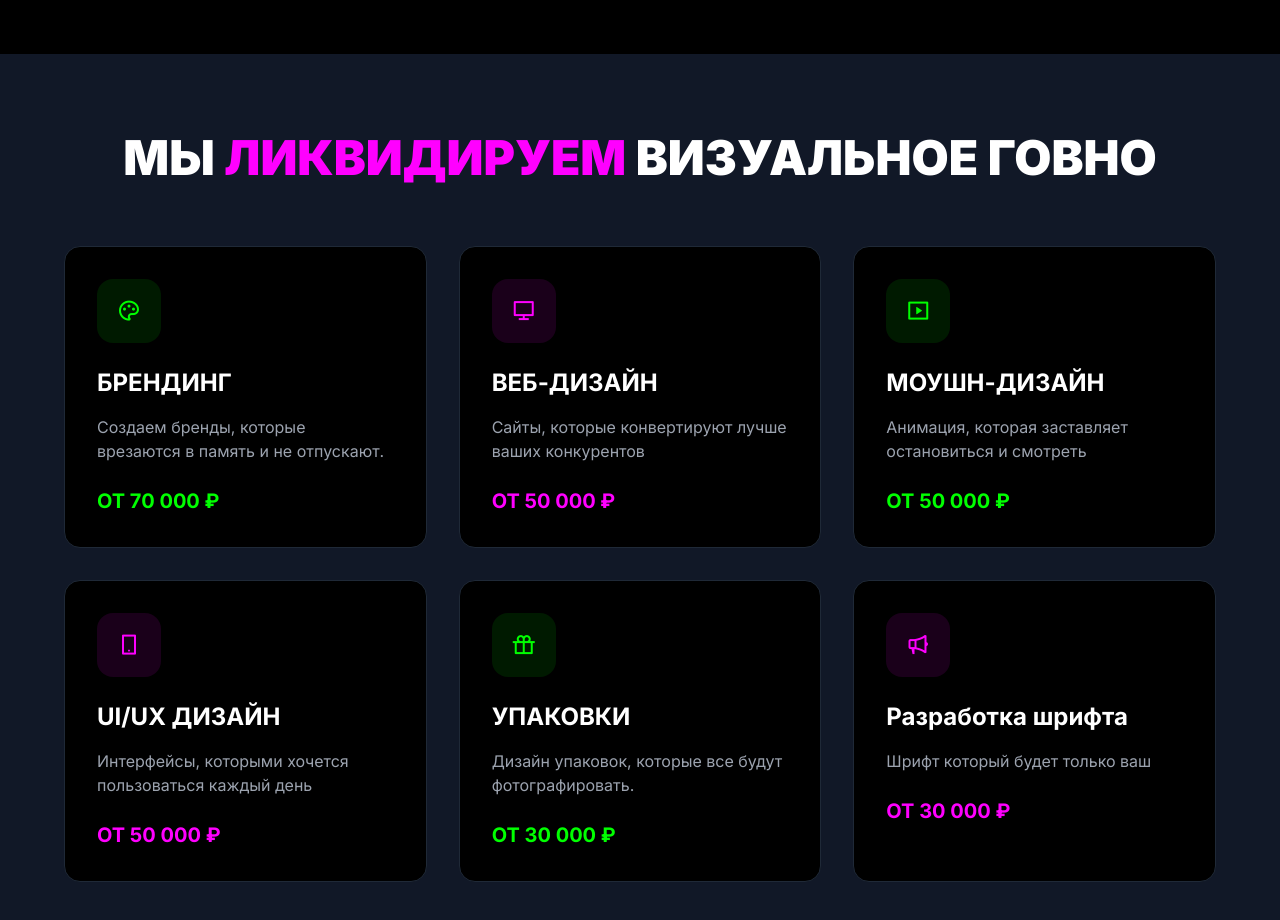
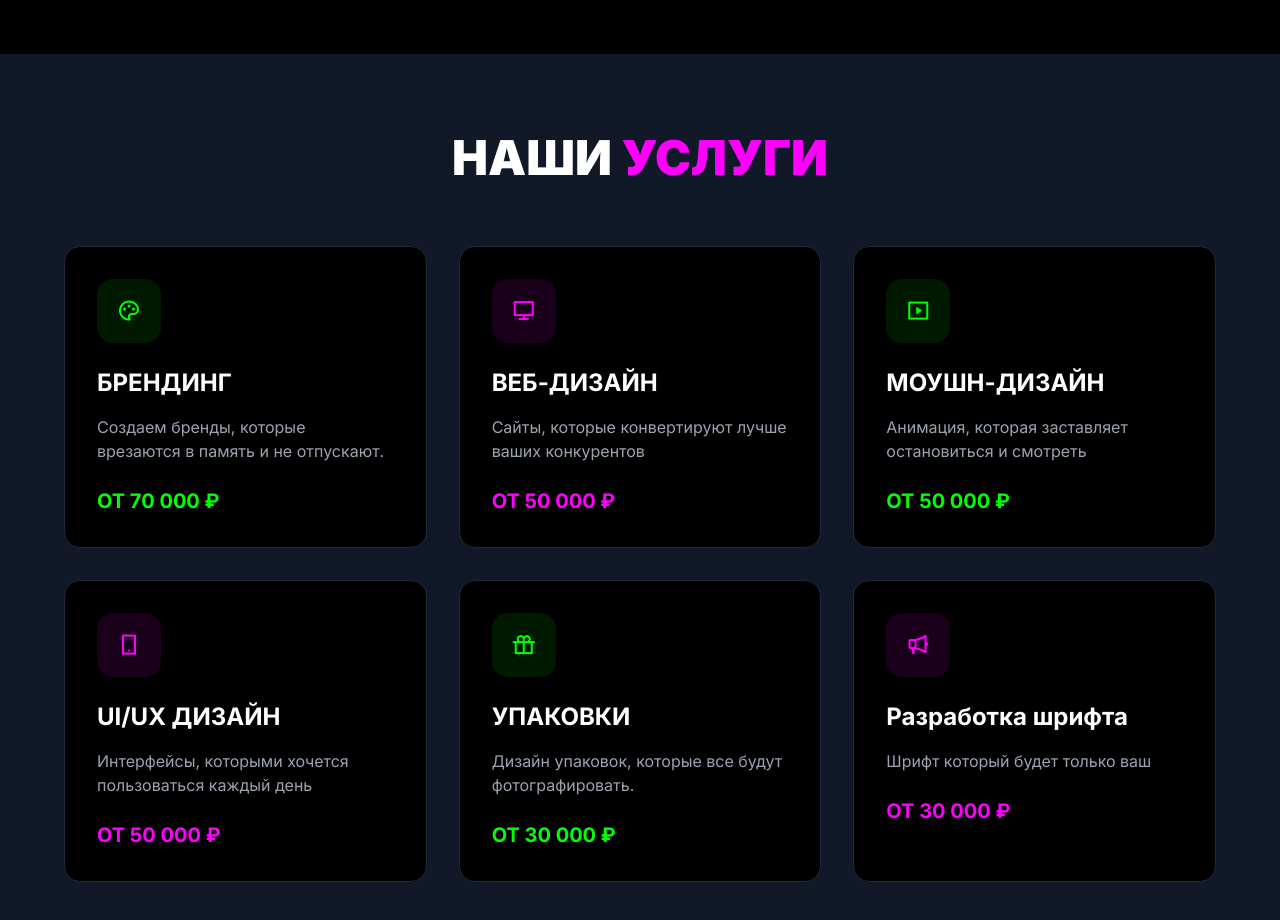
Before and after one commit to WEIXSE/wxcxw_design, a plain HTML site: page index.html in a window 1280 px wide. Shown: the part 1740-2660 px from the top of the page. Drawn offline with nearby package versions, Linux system fonts and the light colour scheme.

Commit message:
Update index.html

```diff
--- a/index.html
+++ b/index.html
@@ -341,7 +341,7 @@
     <section id="services" class="py-20 px-8 bg-gray-900">
         <div class="max-w-6xl mx-auto">
             <h2 class="text-5xl font-black text-center mb-16 fade-in-up">
-                МЫ <span class="text-secondary">ЛИКВИДИРУЕМ</span> ВИЗУАЛЬНОЕ ГОВНО
+                НАШИ <span class="text-secondary">УСЛУГИ</span>
             </h2>
 
             <div class="grid grid-cols-1 md:grid-cols-2 lg:grid-cols-3 gap-8">
```
